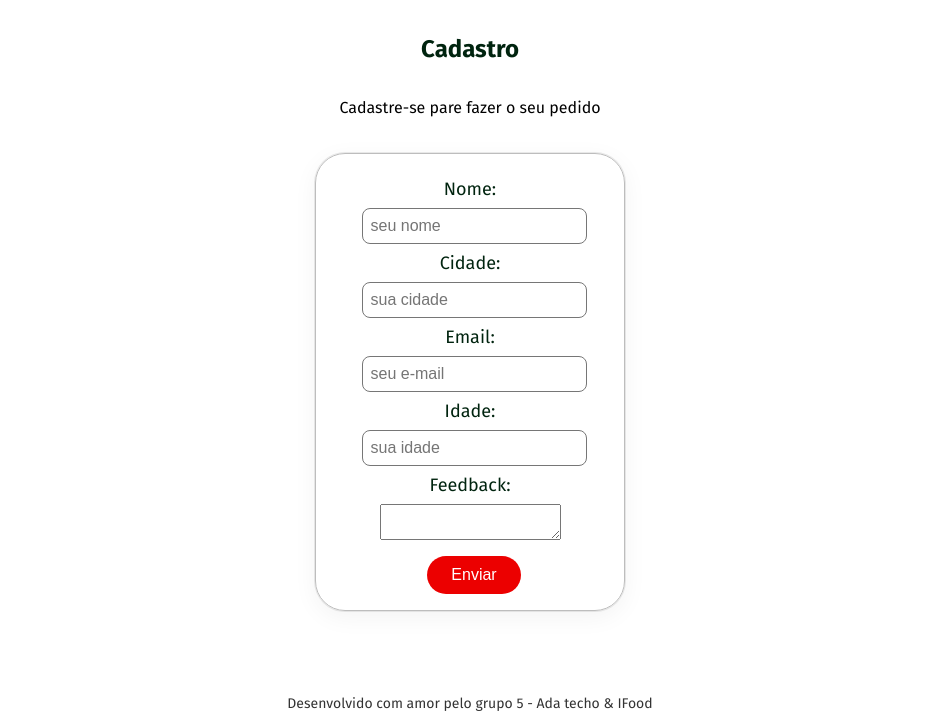
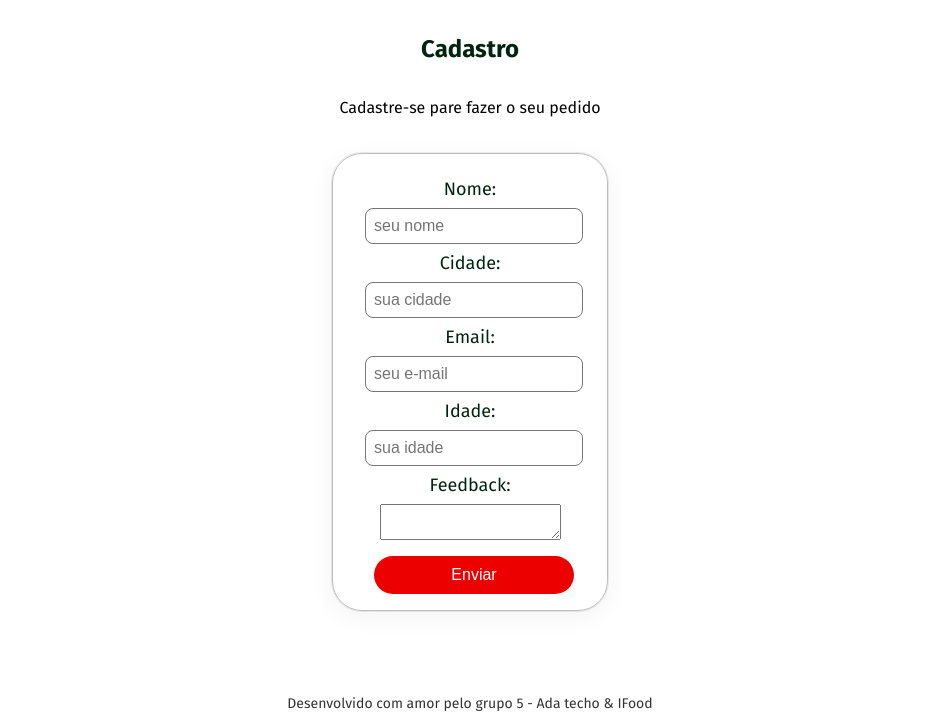
Before and after one commit to day-mariano/PizzaTime, a plain HTML site: page formulario.html in a window 1280 px wide. Shown: the part 74-800 px from the top of the page, without its empty margins (170-1101 px from the left). Drawn offline with Linux system fonts and the light colour scheme.

Commit message:
change style form

```diff
--- a/formulario.css
+++ b/formulario.css
@@ -7,7 +7,7 @@
 form {
   display: flex;
   flex-direction: column;
-  width: 260px;
+  /* width: 460px; */
   padding: 16px 24px;
   margin: 20px;
   display: flex;
@@ -32,6 +32,7 @@ label {
 }
 
 input {
+  width: 200px;
   font-size: 16px;
   border-radius: 8px;
   border-style: solid;
```
